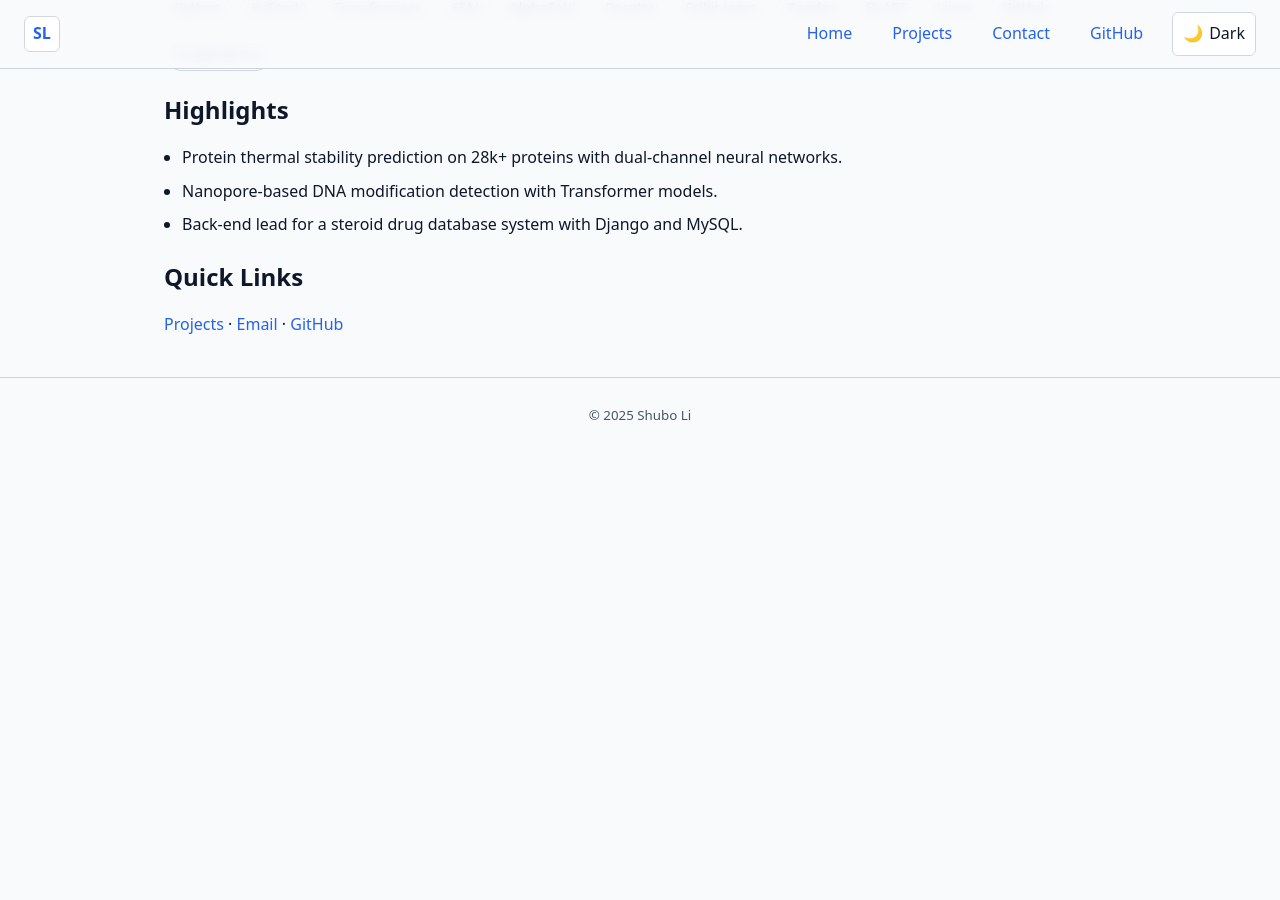
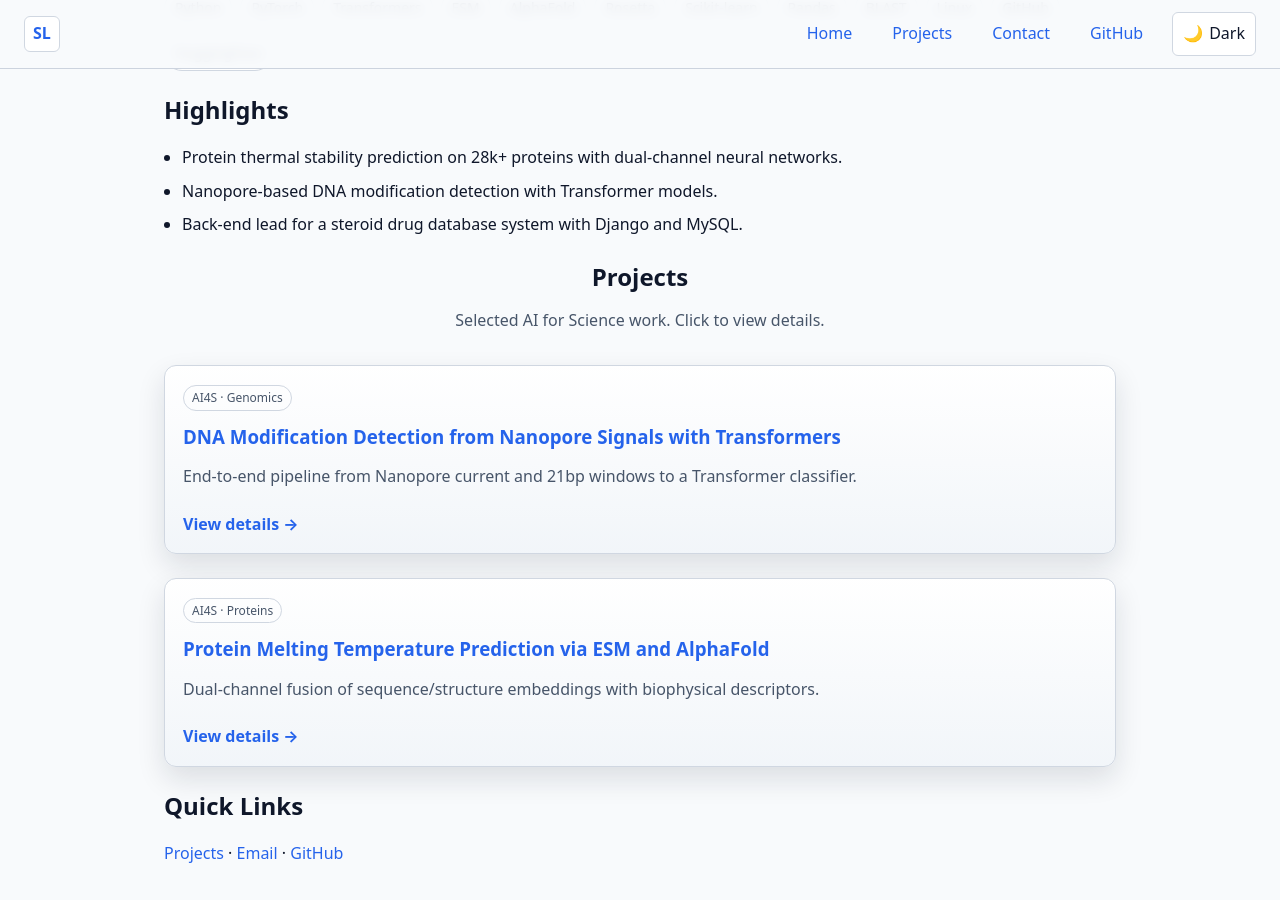
Before and after one commit to Shubo176/shubo176.github.io, a Jekyll site: the page index.html, which Jekyll copies as it is, in a window 1280 px wide and 900 px high, scrolled down 678 px. Built offline with Jekyll 4.4.1, drawn with Linux system fonts in a browser that asks for light colours; before the commit the page ends 1130 px from its top, so only the background shows below that.

Commit message:
modified:   README.md 	modified:   index.html 	modified:   project-nanopore.html 	modified:   project-protein-tm.html 	deleted:    projects.html

```diff
--- a/index.html
+++ b/index.html
@@ -28,7 +28,7 @@
       <button class="nav__toggle" aria-label="Toggle navigation" onclick="toggleNav()">☰</button>
       <ul id="navmenu" class="nav__menu">
         <li><a href="/">Home</a></li>
-        <li><a href="projects.html">Projects</a></li>
+        <li><a href="#projects">Projects</a></li>
         <li><a href="mailto:ethanli041012@gmail.com">Contact</a></li>
         <li><a href="https://github.com/Shubo176" target="_blank" rel="noopener">GitHub</a></li>
         <li>
@@ -48,7 +48,7 @@
         AI for Science: biomolecular modeling, multimodal learning, and scientific ML.
       </p>
       <p class="hero__cta">
-        <a class="btn" href="projects.html">View Projects</a>
+        <a class="btn" href="#projects">View Projects</a>
         <a class="btn btn--ghost" href="mailto:ethanli041012@gmail.com">Email Me</a>
       </p>
       <!-- Source of contact and education from resume.  [oai_citation:1‡resume_1_0_0__1_.pdf](file-service://file-TyoLnHyHgKSvUT1ZCxvuNm) -->
@@ -86,10 +86,31 @@
       <!-- Highlights derived from resume.  [oai_citation:2‡resume_1_0_0__1_.pdf](file-service://file-TyoLnHyHgKSvUT1ZCxvuNm) -->
     </section>
 
+    <section id="projects" class="page-title section--center">
+      <h2>Projects</h2>
+      <p>Selected AI for Science work. Click to view details.</p>
+    </section>
+
+    <section class="stack">
+      <a class="card card--link" href="project-nanopore.html">
+        <div class="card__tag">AI4S · Genomics</div>
+        <h3>DNA Modification Detection from Nanopore Signals with Transformers</h3>
+        <p class="muted">End-to-end pipeline from Nanopore current and 21bp windows to a Transformer classifier.</p>
+        <span class="card__cta">View details →</span>
+      </a>
+
+      <a class="card card--link" href="project-protein-tm.html">
+        <div class="card__tag">AI4S · Proteins</div>
+        <h3>Protein Melting Temperature Prediction via ESM and AlphaFold</h3>
+        <p class="muted">Dual-channel fusion of sequence/structure embeddings with biophysical descriptors.</p>
+        <span class="card__cta">View details →</span>
+      </a>
+    </section>
+
     <section>
       <h2>Quick Links</h2>
       <p>
-        <a href="projects.html">Projects</a> ·
+        <a href="#projects">Projects</a> ·
         <a href="mailto:ethanli041012@gmail.com">Email</a> ·
         <a href="https://github.com/Shubo176" target="_blank" rel="noopener">GitHub</a>
       </p>
--- a/project-nanopore.html
+++ b/project-nanopore.html
@@ -15,7 +15,7 @@
     <button class="nav__toggle" aria-label="Toggle navigation" onclick="toggleNav()">☰</button>
     <ul id="navmenu" class="nav__menu">
       <li><a href="/">Home</a></li>
-      <li><a href="projects.html">Projects</a></li>
+      <li><a href="index.html#projects">Projects</a></li>
       <li><a href="mailto:ethanli041012@gmail.com">Contact</a></li>
       <li><a href="https://github.com/Shubo176" target="_blank" rel="noopener">GitHub</a></li>
       <li>
@@ -29,7 +29,7 @@
 </header>
 
 <main class="container">
-  <nav class="breadcrumb"><a href="projects.html">Projects</a> / DNA Modification Detection</nav>
+  <nav class="breadcrumb"><a href="index.html#projects">Projects</a> / DNA Modification Detection</nav>
   <h1>DNA Modification Detection from Nanopore Signals with Transformers</h1>
   <p class="muted">Genomics · Multimodal · Transformer</p>
 
@@ -47,7 +47,7 @@
     </p>
   </section>
 
-  <p><a class="btn btn--ghost" href="projects.html">← Back to Projects</a></p>
+  <p><a class="btn btn--ghost" href="index.html#projects">← Back to Projects</a></p>
 </main>
 
 <footer class="site-footer">
--- a/project-protein-tm.html
+++ b/project-protein-tm.html
@@ -15,7 +15,7 @@
     <button class="nav__toggle" aria-label="Toggle navigation" onclick="toggleNav()">☰</button>
     <ul id="navmenu" class="nav__menu">
       <li><a href="/">Home</a></li>
-      <li><a href="projects.html">Projects</a></li>
+      <li><a href="index.html#projects">Projects</a></li>
       <li><a href="mailto:ethanli041012@gmail.com">Contact</a></li>
       <li><a href="https://github.com/Shubo176" target="_blank" rel="noopener">GitHub</a></li>
       <li>
@@ -29,7 +29,7 @@
 </header>
 
 <main class="container">
-  <nav class="breadcrumb"><a href="projects.html">Projects</a> / Protein Tm Prediction</nav>
+  <nav class="breadcrumb"><a href="index.html#projects">Projects</a> / Protein Tm Prediction</nav>
   <h1>Protein Melting Temperature Prediction via ESM and AlphaFold</h1>
   <p class="muted">Proteins · Multimodal · Regression</p>
 
@@ -53,7 +53,7 @@
 
   </section>
 
-  <p><a class="btn btn--ghost" href="projects.html">← Back to Projects</a></p>
+  <p><a class="btn btn--ghost" href="index.html#projects">← Back to Projects</a></p>
 </main>
 
 <footer class="site-footer">
```
Also changed, not shown: projects.html (deleted, +0 -60 lines), README.md.
